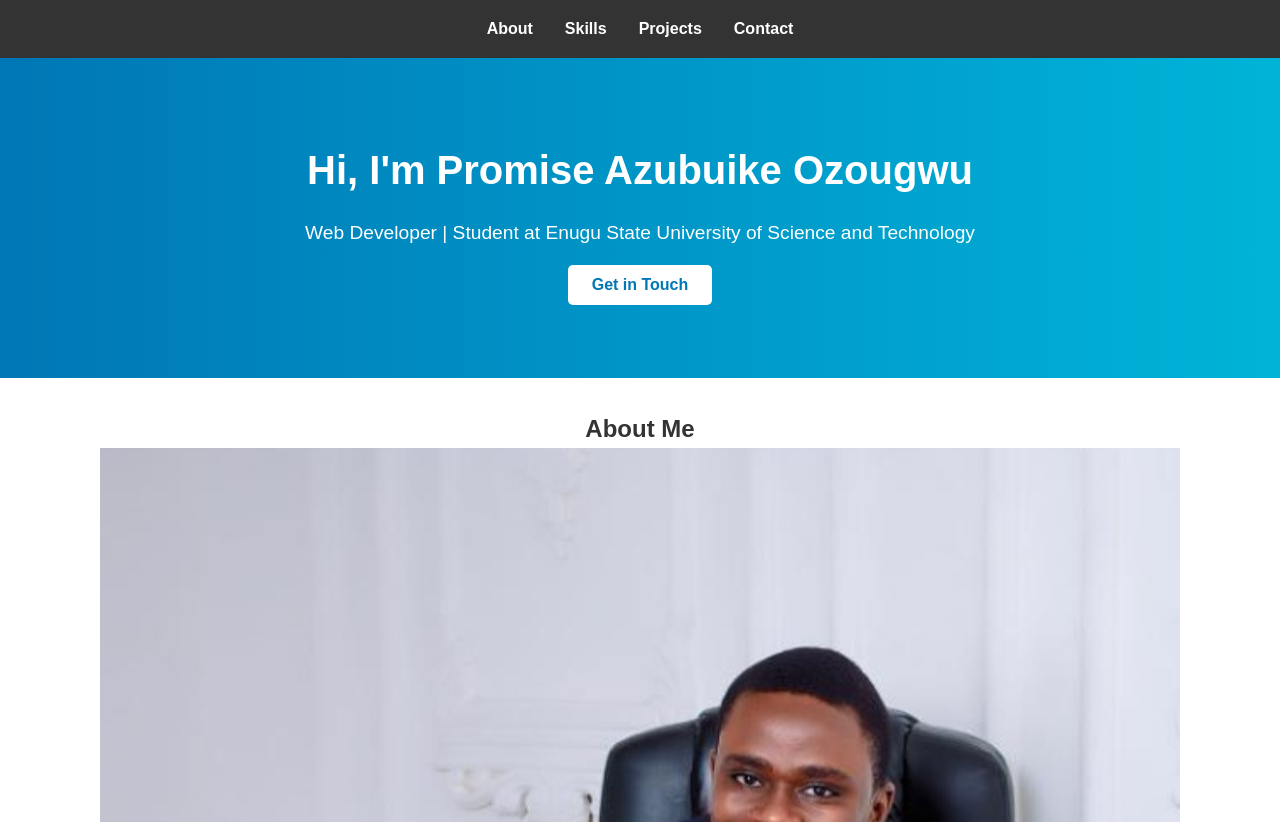
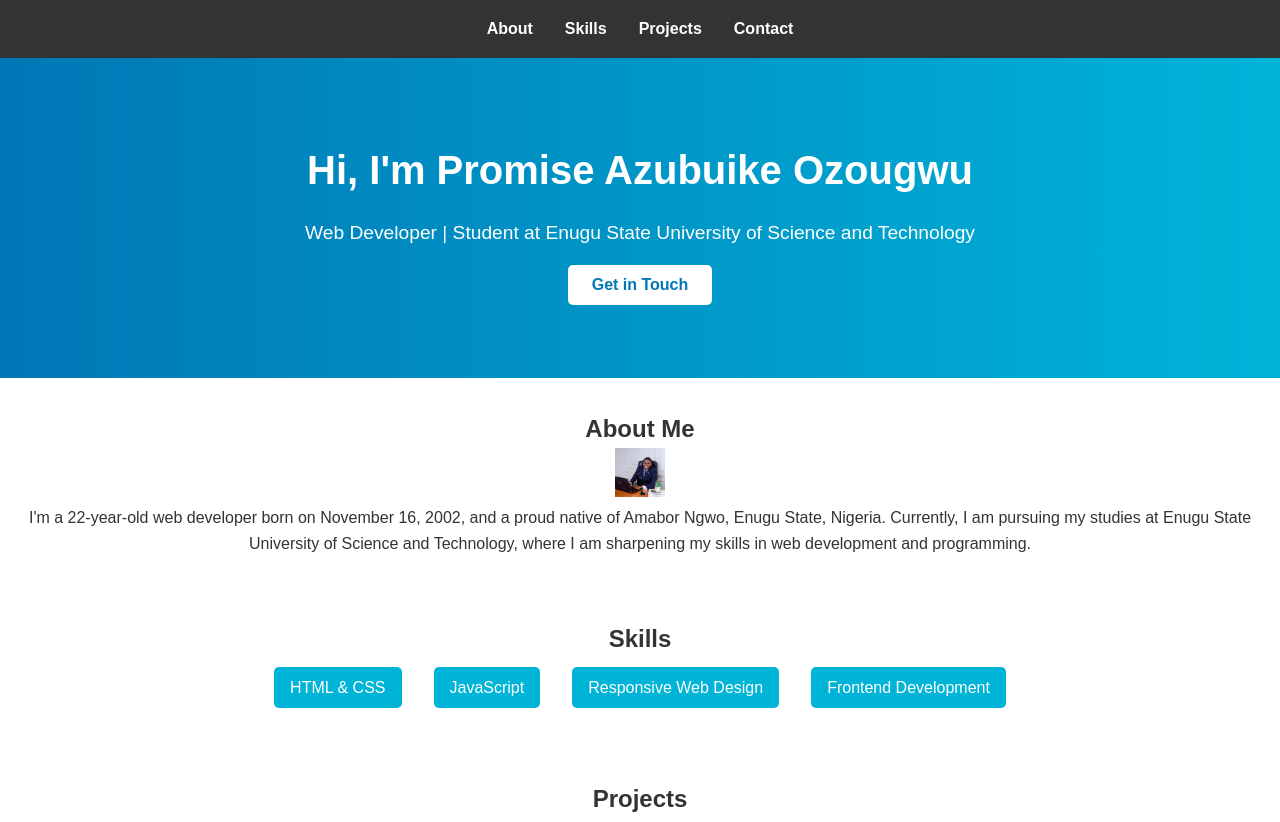
Before and after one commit to CyberPlugNG/My-IT-report, a plain HTML site: page index.html in a window 1280 px wide. Shown: the top 822 px of the page. Drawn offline with Linux system fonts and the light colour scheme.

Commit message:
Update index.html

```diff
--- a/index.html
+++ b/index.html
@@ -27,7 +27,7 @@
 
     <section id="about">
         <h2>About Me</h2>
-        <img src="Screenshot_20241127_133011_WhatsApp.jpg">
+        <img src="Screenshot_20241127_133011_WhatsApp.jpg" style= "width: 50px">
 
         <p>I'm a 22-year-old web developer born on November 16, 2002, and a proud native of Amabor Ngwo, Enugu State, Nigeria. Currently, I am pursuing my studies at Enugu State University of Science and Technology, where I am sharpening my skills in web development and programming.</p>
     </section>
```
